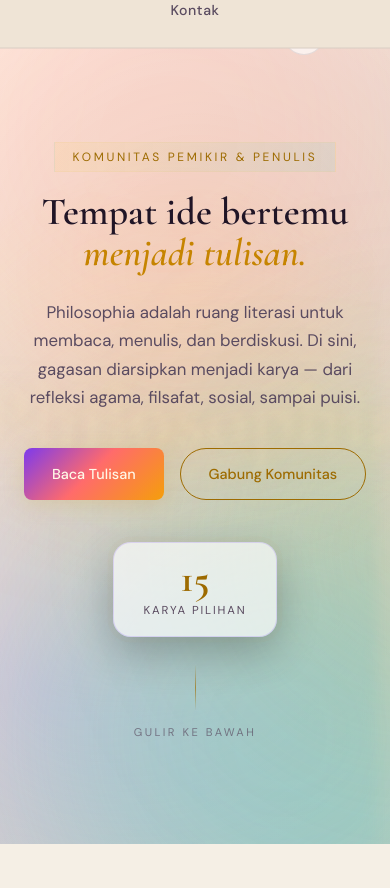
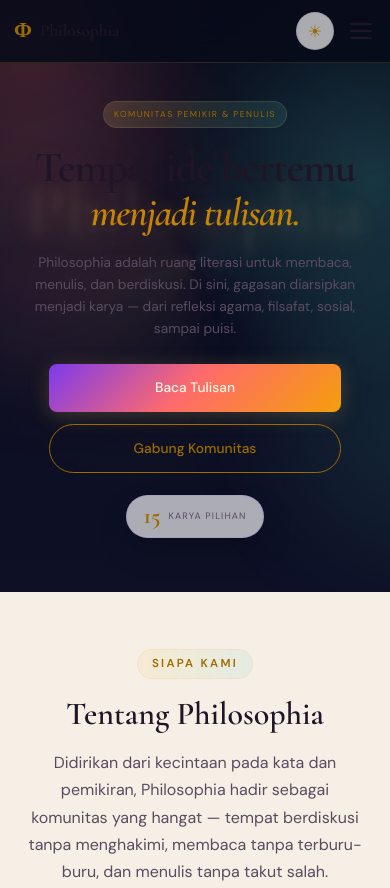
Before and after one commit to Justicia10/Matahari_Philosophia.github.io, a plain HTML site: page index.html in a window 390 px wide. Shown: the top 888 px of the page. Drawn offline with nearby package versions, Linux system fonts and the light colour scheme.

Commit message:
Fix tampilan mobile

```diff
--- a/style.css
+++ b/style.css
@@ -1544,3 +1544,228 @@ body::before,
 body::after { z-index: 0; }
 body > * { position: relative; z-index: 1; }
 .modal-overlay { z-index: 2500; }
+
+/* ============================================================
+   MOBILE HERO FIX v3 — lebih rapi untuk HP asli
+   Catatan: override ini sengaja diletakkan paling bawah agar
+   mengalahkan style hero lama yang terlalu desktop.
+============================================================ */
+@media (max-width: 680px) {
+  html, body {
+    overflow-x: hidden;
+  }
+
+  .navbar {
+    padding: 0 14px;
+    background: rgba(8, 11, 26, 0.86);
+    border-bottom: 1px solid rgba(255, 209, 102, 0.13);
+    backdrop-filter: blur(18px);
+    -webkit-backdrop-filter: blur(18px);
+  }
+
+  .nav-inner {
+    height: 62px;
+    gap: 10px;
+  }
+
+  .nav-logo {
+    font-size: 1.08rem;
+    gap: 8px;
+    min-width: 0;
+  }
+
+  .logo-phi {
+    font-size: 1.35rem;
+  }
+
+  .logo-text {
+    white-space: nowrap;
+  }
+
+  .nav-links {
+    display: none;
+  }
+
+  .nav-links.open {
+    display: flex;
+    position: fixed;
+    top: 62px;
+    left: 14px;
+    right: 14px;
+    padding: 18px;
+    border: 1px solid rgba(255, 209, 102, 0.16);
+    border-radius: 18px;
+    background: rgba(12, 14, 30, 0.94);
+    box-shadow: 0 22px 60px rgba(0, 0, 0, 0.34);
+    transform: none;
+  }
+
+  .theme-toggle {
+    width: 38px;
+    height: 38px;
+    flex: 0 0 auto;
+  }
+
+  .hamburger {
+    display: flex;
+  }
+
+  .hero {
+    min-height: auto;
+    padding: 98px 18px 54px;
+    align-items: flex-start;
+    background:
+      radial-gradient(circle at 6% 7%, rgba(255, 107, 107, 0.20), transparent 13rem),
+      radial-gradient(circle at 96% 30%, rgba(78, 205, 196, 0.20), transparent 13rem),
+      linear-gradient(180deg, rgba(8, 11, 26, 1), rgba(14, 16, 38, 1));
+  }
+
+  .hero::before {
+    width: 132vw;
+    max-width: none;
+    top: 44%;
+    left: 50%;
+    opacity: 0.55;
+    border-color: rgba(255, 209, 102, 0.10);
+    filter: blur(0.6px);
+  }
+
+  .hero-orb {
+    opacity: 0.55;
+    filter: blur(56px);
+  }
+
+  .orb-1 {
+    width: 260px;
+    height: 260px;
+    top: 70px;
+    left: -120px;
+  }
+
+  .orb-2 {
+    width: 260px;
+    height: 260px;
+    right: -135px;
+    bottom: 80px;
+  }
+
+  .orb-3 {
+    display: none;
+  }
+
+  .hero-bg-word {
+    top: 36%;
+    font-size: clamp(3.4rem, 18vw, 5.2rem);
+    letter-spacing: 0.01em;
+    color: rgba(255, 236, 197, 0.055);
+    filter: blur(3.5px);
+    opacity: 0.75;
+  }
+
+  .hero-bg-word::after {
+    filter: blur(12px);
+    opacity: 0.7;
+  }
+
+  .hero-content {
+    width: 100%;
+    max-width: 390px;
+    margin: 0 auto;
+  }
+
+  .hero-eyebrow {
+    font-size: 0.54rem;
+    letter-spacing: 0.16em;
+    padding: 5px 10px;
+    margin-bottom: 17px;
+    border-radius: 999px;
+  }
+
+  .hero-title {
+    font-size: clamp(2.05rem, 11vw, 2.72rem) !important;
+    line-height: 1.03;
+    margin-bottom: 17px;
+    letter-spacing: -0.03em;
+  }
+
+  .hero-title em {
+    display: inline-block;
+    font-size: 0.92em;
+  }
+
+  .hero-desc {
+    max-width: 330px;
+    font-size: 0.86rem;
+    line-height: 1.62;
+    margin: 0 auto 24px;
+  }
+
+  .hero-cta {
+    gap: 12px;
+    margin: 0 auto;
+    width: 100%;
+    max-width: 292px;
+  }
+
+  .hero-cta .btn {
+    width: 100%;
+    min-height: 48px;
+    justify-content: center;
+    padding: 12px 18px;
+    font-size: 0.86rem;
+  }
+
+  .hero-bottom {
+    margin-top: 22px;
+    gap: 0;
+  }
+
+  .hero-badge {
+    flex-direction: row;
+    gap: 8px;
+    padding: 9px 16px;
+    border-radius: 999px;
+    animation: none;
+    box-shadow: 0 14px 30px rgba(0, 0, 0, 0.20);
+  }
+
+  .badge-num {
+    font-size: 1.45rem;
+  }
+
+  .badge-label {
+    font-size: 0.58rem;
+    letter-spacing: 0.12em;
+  }
+
+  .scroll-indicator {
+    display: none;
+  }
+
+  .tentang.section,
+  .section {
+    padding-top: 56px;
+    padding-bottom: 56px;
+  }
+}
+
+@media (max-width: 380px) {
+  .hero {
+    padding-left: 16px;
+    padding-right: 16px;
+  }
+
+  .hero-title {
+    font-size: 2rem !important;
+  }
+
+  .hero-desc {
+    font-size: 0.82rem;
+  }
+
+  .logo-text {
+    max-width: 145px;
+    overflow: hidden;
+    text-overflow: ellipsis;
+  }
+}
```
